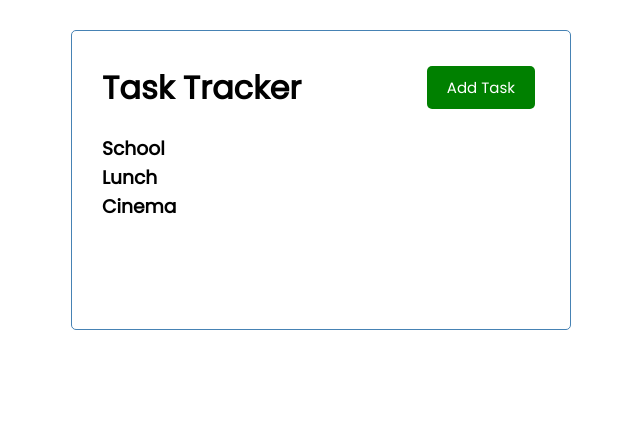
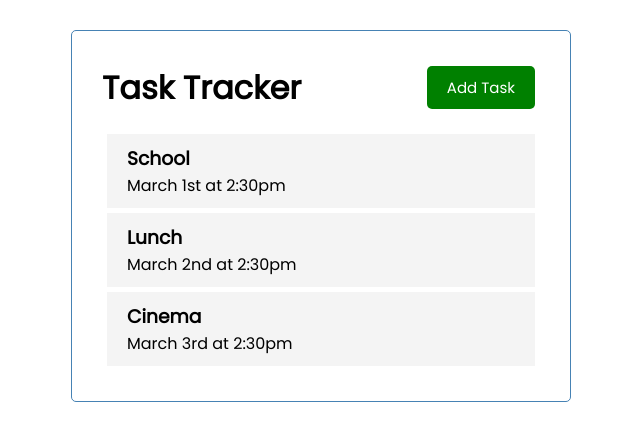
Before and after one commit to hesteren/vue-js-crash-course, a Vue app: page / in a window 1280 px wide. Shown: the top 440 px of the page, without its empty margins (319-959 px from the left). Built offline with nearby package versions, Linux system fonts and the light colour scheme.

Commit message:
Added Task

```diff
--- /dev/null
+++ b/src/components/Task.vue
@@ -0,0 +1,45 @@
+<template>
+    <div class="task">
+        <h3> {{task.text}} </h3>
+        <p> {{task.day}} </p>
+    </div>
+</template>
+
+
+
+
+
+<script>
+export default {
+    name: 'Task',
+    props: {
+        task: Object
+    }
+}
+</script>
+
+
+
+
+
+
+
+<style scoped>
+.fas {
+  color: red;
+}
+.task {
+  background: #f4f4f4;
+  margin: 5px;
+  padding: 10px 20px;
+  cursor: pointer;
+}
+.task.reminder {
+  border-left: 5px solid green;
+}
+.task h3 {
+  display: flex;
+  align-items: center;
+  justify-content: space-between;
+}
+</style>
--- a/src/components/Tasks.vue
+++ b/src/components/Tasks.vue
@@ -1,7 +1,7 @@
 <template>
     <!-- v-for loop through list -->
     <div :key="task.id" v-for="task in tasks">
-        <h3> {{task.text}} </h3>
+        <Task :task="task"></Task>
     </div>
 
 </template>
@@ -10,10 +10,17 @@
 
 
 <script>
+import Task from './Task.vue'
+
+
+
 export default {
     name: 'Tasks',
     props: {
         tasks: Array
+    },
+    components: {
+        Task
     }
 }
 </script>
```
